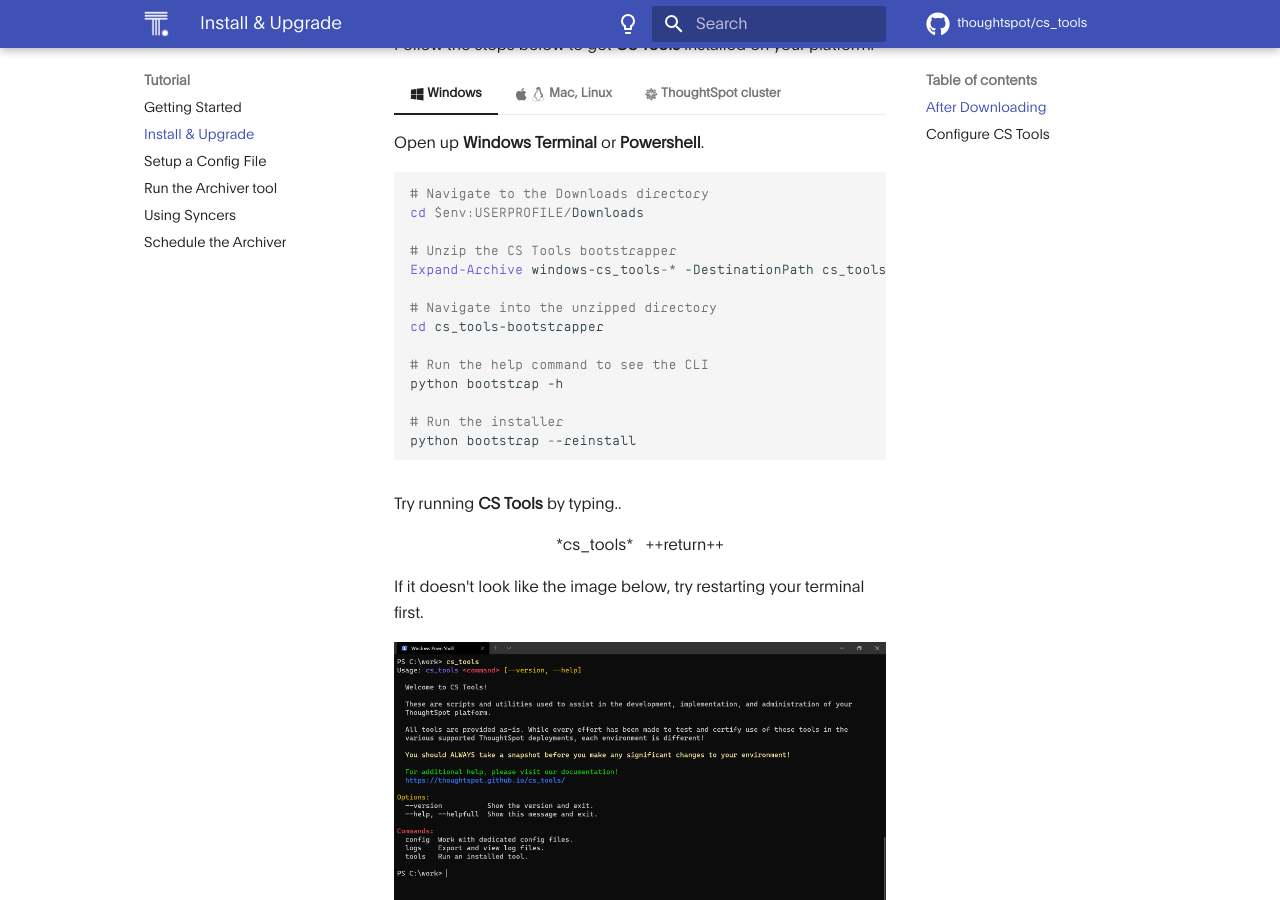
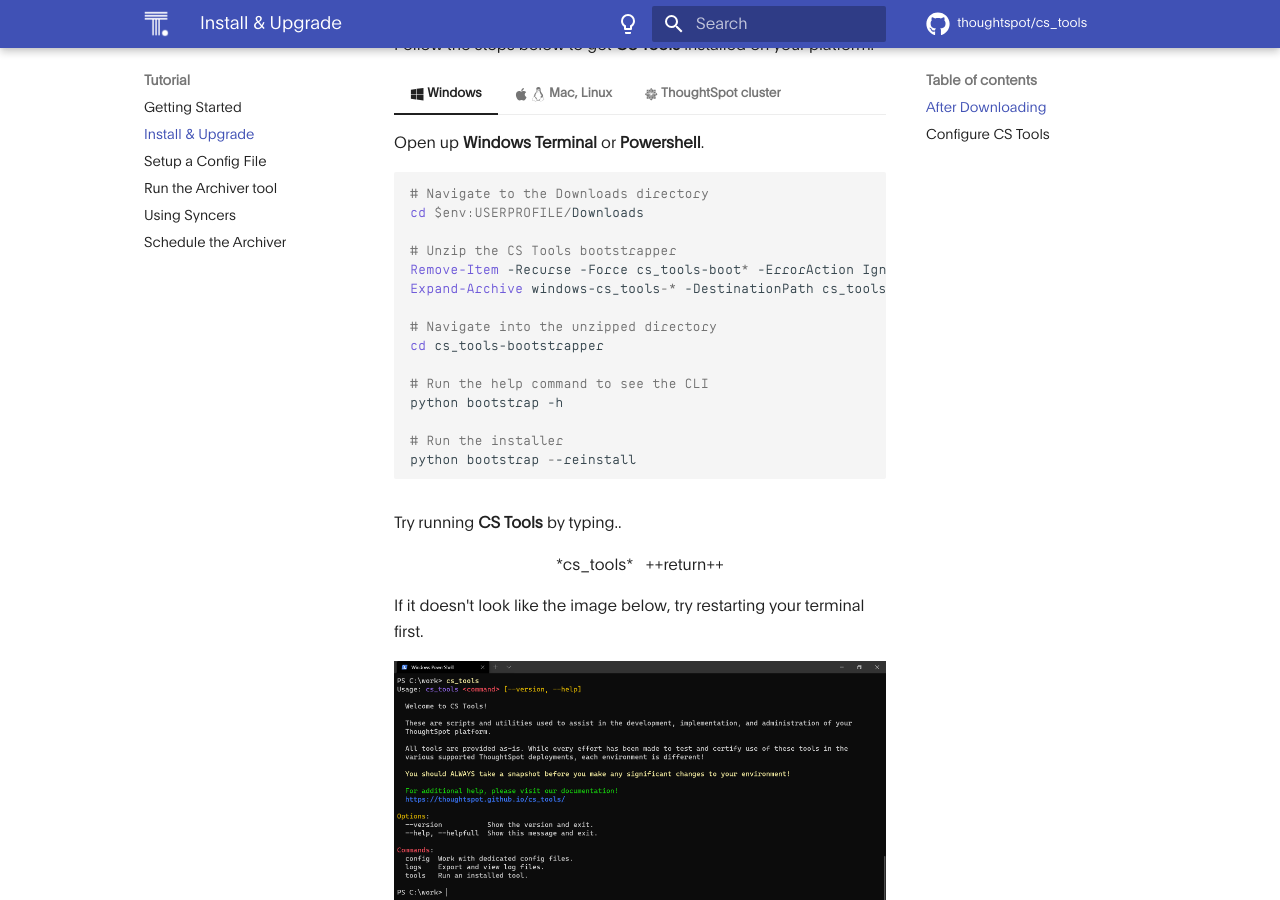
Before and after one commit to thoughtspot/cs_tools, an MkDocs documentation site: the page built from docs/tutorial/install.md, in a window 1280 px wide and 900 px high, scrolled down 787 px. Built offline with MkDocs 1.6.1 and Material for MkDocs 9.7.7, drawn with Linux system fonts in a browser that asks for light colours; some web fonts are replaced; comment, search, counter and statistics services are not loaded.

Commit message:
remove temporary files

```diff
--- a/docs/tutorial/install.md
+++ b/docs/tutorial/install.md
@@ -80,6 +80,7 @@
     cd $env:USERPROFILE/Downloads
 
     # Unzip the CS Tools bootstrapper
+    Remove-Item -Recurse -Force cs_tools-boot* -ErrorAction Ignore
     Expand-Archive windows-cs_tools-* -DestinationPath cs_tools-bootstrapper
 
     # Navigate into the unzipped directory
@@ -101,6 +102,7 @@
     cd $HOME/Downloads
 
     # Unzip the CS Tools bootstrapper
+    rm -r cs_tools-boot*
     unzip *-cs_tools-* -d cs_tools-bootstrapper
 
     # Navigate into the unzipped directory
```
